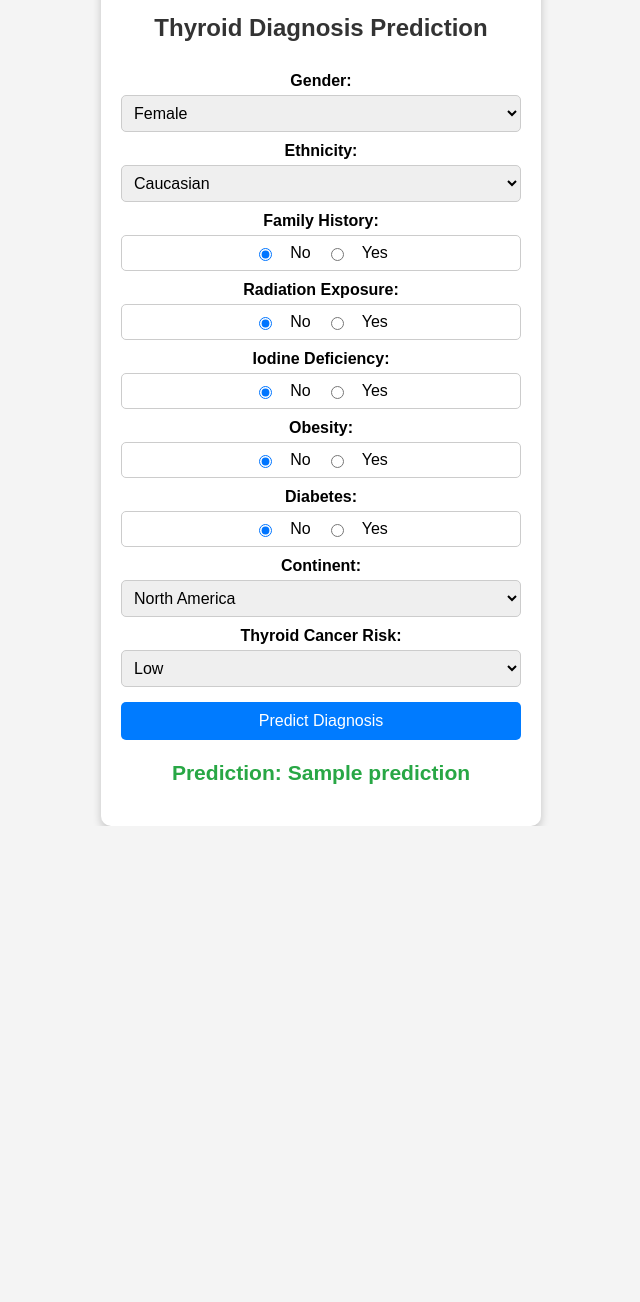
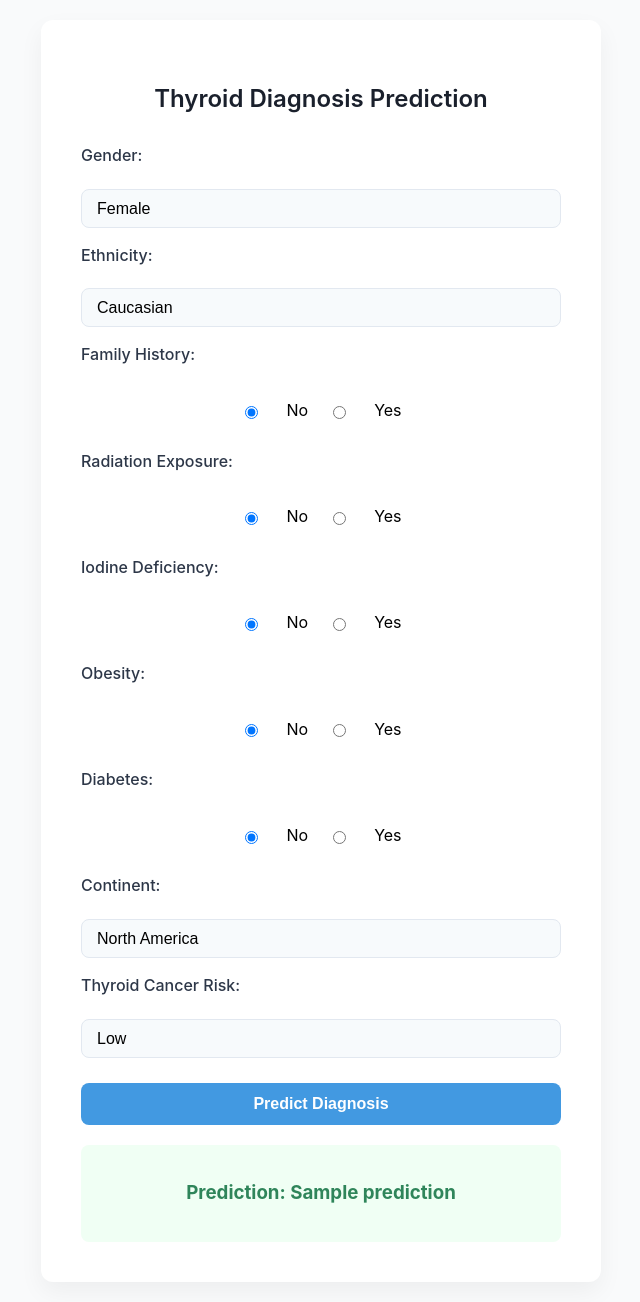
Before and after one commit to ItsSohamPurao/Thyroid-Cancer-, a Flask app: template App/templates/index.html in a window 1280 px wide. Shown: the whole page, without its empty margins (319-959 px from the left). Before the commit the page ends 826 px from the top, so only its background shows below. Run offline with Flask 3, Linux system fonts and the light colour scheme; the template is opened without the code that fills it: most values are stand-ins (such as "Sample title", 1, 10 or a date in 2020); parts of the project's set-up code (start-up, migrations or seed data) failed here and were passed over.

Commit message:
Kaise bataye kyu tujhko chaahe yaara bata na paaye

```diff
--- a/App/static/styles.css
+++ b/App/static/styles.css
@@ -1,68 +1,119 @@
 body {
-    font-family: Arial, sans-serif;
-    background: #f4f4f4;
+    font-family: 'Inter', -apple-system, BlinkMacSystemFont, 'Segoe UI', Roboto, Oxygen, Ubuntu, Cantarell, 'Open Sans', 'Helvetica Neue', sans-serif;
+    background: #f9fafb;
     display: flex;
     justify-content: center;
-    align-items: center;
-    height: 100vh;
+    min-height: 100vh;
     margin: 0;
+    padding: 20px 0;
+    line-height: 1.6;
 }
 
 .container {
     background: white;
-    padding: 20px;
-    border-radius: 10px;
-    box-shadow: 0 4px 8px rgba(0, 0, 0, 0.2);
-    width: 400px;
-    text-align: center;
+    padding: 40px;
+    border-radius: 12px;
+    box-shadow: 0 10px 25px rgba(0, 0, 0, 0.05);
+    width: 480px;
+    max-width: 95%;
+    margin: auto;
+    transition: all 0.3s ease;
+}
+
+.container:hover {
+    box-shadow: 0 15px 35px rgba(0, 0, 0, 0.08);
 }
 
 h2 {
-    color: #333;
+    color: #1a202c;
+    margin-bottom: 25px;
+    font-weight: 600;
+    text-align: center;
 }
 
 form {
     display: flex;
     flex-direction: column;
+    gap: 15px;
 }
 
 label {
-    margin-top: 10px;
-    font-weight: bold;
+    color: #2d3748;
+    font-weight: 500;
+    margin-bottom: 5px;
 }
 
 select, .radio-group {
-    margin-top: 5px;
-    padding: 8px;
-    border: 1px solid #ccc;
-    border-radius: 5px;
+    appearance: none;
+    -webkit-appearance: none;
+    background: #f7fafc;
+    border: 1px solid #e2e8f0;
+    border-radius: 8px;
+    padding: 10px 15px;
     font-size: 16px;
+    transition: all 0.2s ease;
+}
+
+select:focus, .radio-group:focus {
+    outline: none;
+    border-color: #4299e1;
+    box-shadow: 0 0 0 3px rgba(66, 153, 225, 0.15);
 }
 
 .radio-group {
     display: flex;
     justify-content: center;
-    gap: 15px;
+    align-items: center;
+    background: transparent;
+    border: none;
+    gap: 20px;
+}
+
+.radio-group input {
+    margin-right: 8px;
 }
 
 button {
-    background: #007BFF;
+    background: #4299e1;
     color: white;
-    padding: 10px;
     border: none;
-    border-radius: 5px;
-    margin-top: 15px;
+    border-radius: 8px;
+    padding: 12px 20px;
+    font-size: 16px;
+    font-weight: 600;
     cursor: pointer;
-    font-size: 16px;
+    transition: all 0.3s ease;
+    margin-top: 10px;
 }
 
 button:hover {
-    background: #0056b3;
+    background: #3182ce;
+    transform: translateY(-2px);
+    box-shadow: 0 7px 14px rgba(50, 50, 93, 0.1), 0 3px 6px rgba(0, 0, 0, 0.08);
+}
+
+button:active {
+    transform: translateY(1px);
 }
 
 .result {
-    margin-top: 15px;
-    font-size: 18px;
-    font-weight: bold;
-    color: #28a745;
+    margin-top: 20px;
+    padding: 15px;
+    background: #f0fff4;
+    border-radius: 8px;
+    text-align: center;
+    color: #2f855a;
+    font-weight: 600;
 }
+
+@media (max-width: 480px) {
+    .container {
+        padding: 25px;
+        width: 95%;
+    }
+
+    .radio-group {
+        flex-direction: column;
+        align-items: flex-start;
+    }
+}
--- a/App/test.py
+++ b/App/test.py
@@ -1,6 +1,6 @@
 import pickle
 
-model_path = r"d:\ACTUAL STUDY MATERIAL\PythonCodes\ML\Thyroid Cancer\Models\thyroid_cancer_risk_model.pkl"
+model_path = r"D:\ACTUAL STUDY MATERIAL\PythonCodes\ML\Thyroid Cancer\App\Models\thyroid_cancer_risk_model.pkl"
 
 try:
     with open(model_path, "rb") as f:
```
